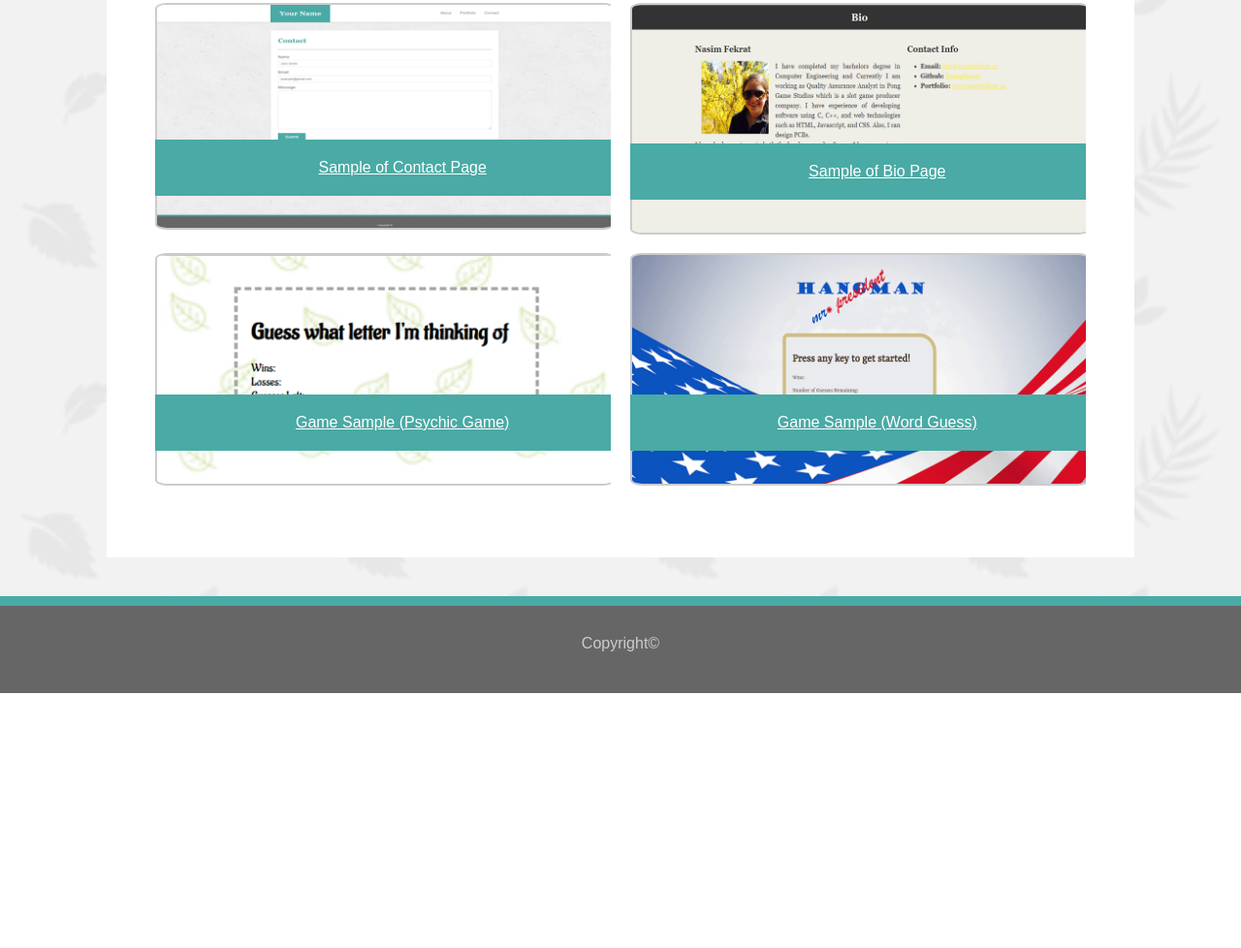
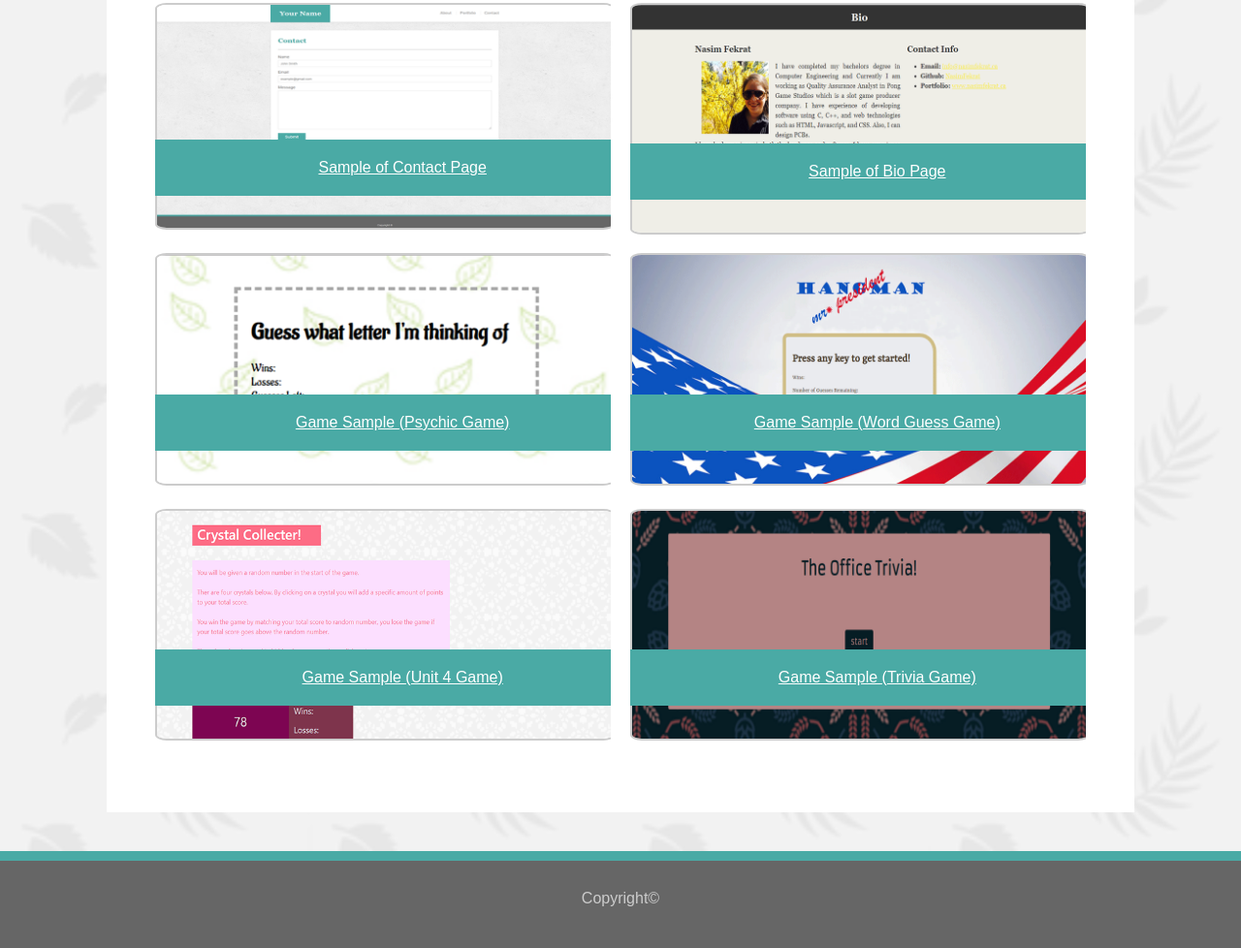
Before and after one commit to NasimFekrat/responsive-portfolio, a plain HTML site: page portfolio.html in a window 1280 px wide. Shown: the part 577-1555 px from the top of the page at 97% size. Before the commit the page ends 1292 px from the top, so only its background shows below. Drawn offline with Linux system fonts and the light colour scheme.

Commit message:
trivia game added

```diff
--- a/portfolio.html
+++ b/portfolio.html
@@ -46,7 +46,17 @@
             </figure>
             <figure class="figGallery floating">
                 <img src="assets\images\game-sample-word-guess.png" alt="game-sample-word-guess" class="imgGallery">
-                <figcaption class="imgText"><a href="https://nasimfekrat.github.io/word-guess-game/" class="textClass">Game Sample (Word Guess)</a></figcaption>
+                <figcaption class="imgText"><a href="https://nasimfekrat.github.io/word-guess-game/" class="textClass">Game Sample (Word Guess Game)</a></figcaption>
+            </figure>
+        </div>
+        <div class="container">
+            <figure class="figGallery">
+                <img src="assets\images\game-sample-unit-4.png" alt="game-sample-unit-4" class="imgGallery">
+                <figcaption class="imgText"><a href="https://nasimfekrat.github.io/unit-4-game/" class="textClass">Game Sample (Unit 4 Game)</a></figcaption>
+            </figure>
+            <figure class="figGallery floating">
+                <img src="assets\images\game-sample-trivia.png" alt="game-sample-trivia" class="imgGallery">
+                <figcaption class="imgText"><a href="https://nasimfekrat.github.io/trivia-game/" class="textClass">Game Sample (Trivia Game)</a></figcaption>
             </figure>
         </div>
     </section>
```
Also changed, not shown: assets/images/game-sample-trivia.png (added), assets/images/game-sample-unit-4.png (added), 1 other file.
